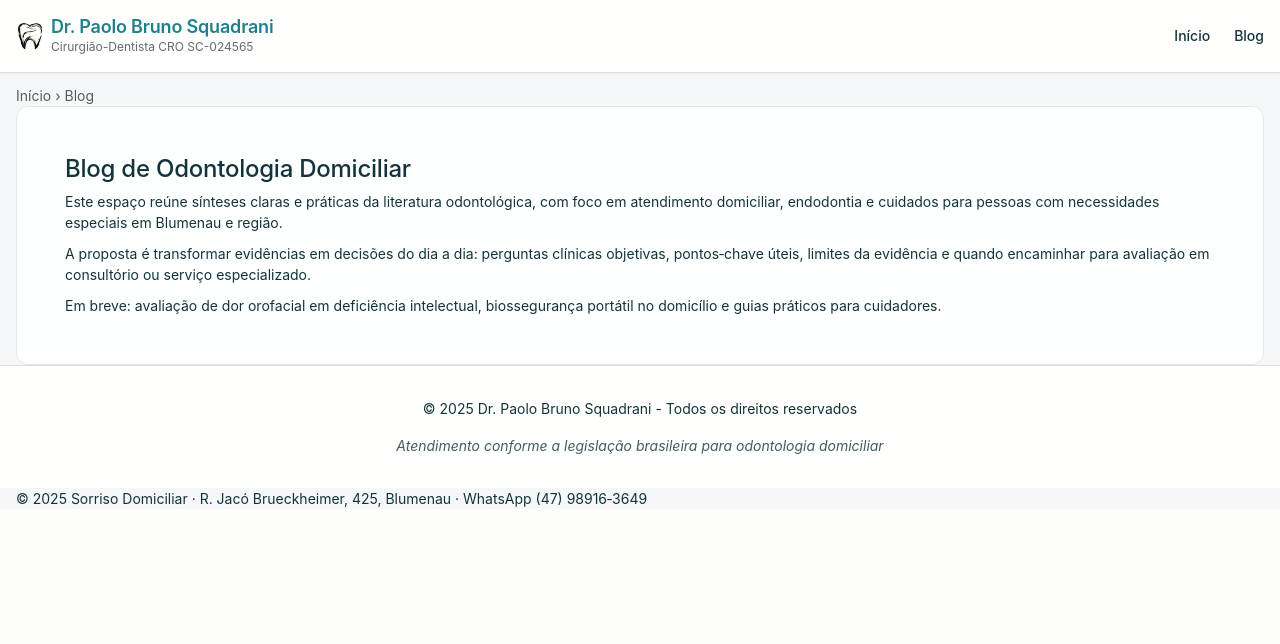
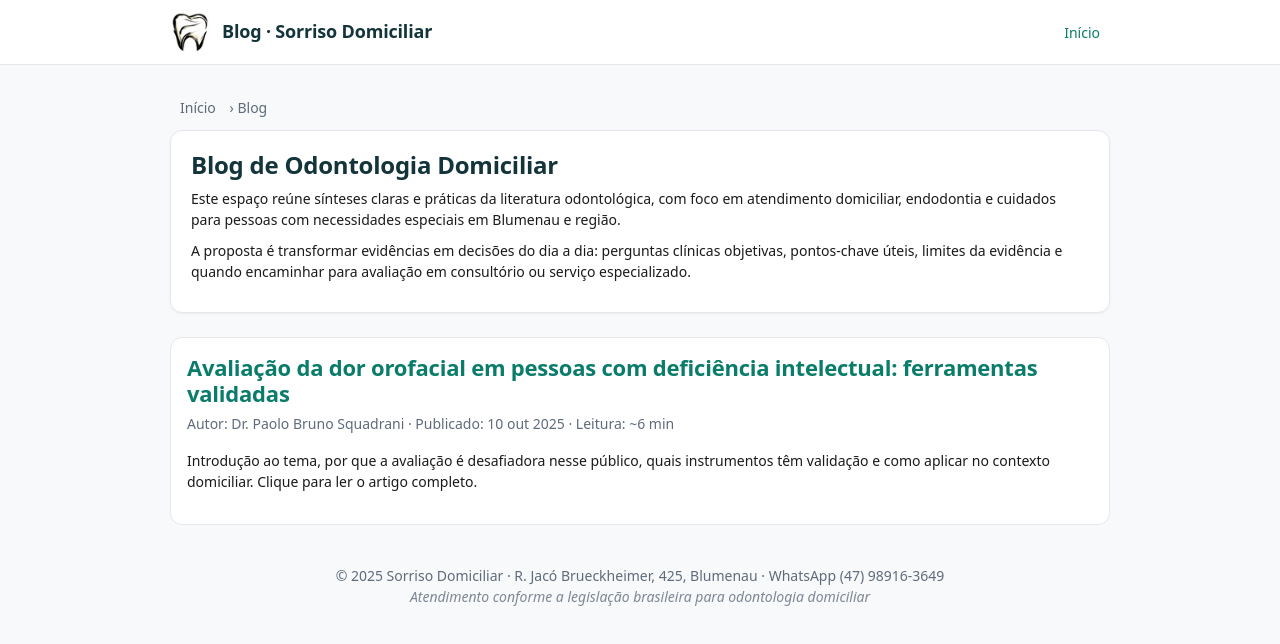
Before and after one commit to paolobrunosquadrani/sorrisodomiciliar.com.br, a plain HTML site: page blog/index.html in a window 1280 px wide. Drawn offline with Linux system fonts and the light colour scheme; a web font is replaced by a local one.

Commit message:
Update index.html

```diff
--- a/blog/index.html
+++ b/blog/index.html
@@ -3,40 +3,37 @@
 <head>
   <meta charset="UTF-8">
   <meta name="viewport" content="width=device-width, initial-scale=1">
-
   <title>Blog | Sorriso Domiciliar – Odontologia domiciliar em Blumenau</title>
   <meta name="description" content="Introdução do blog: conteúdos práticos e baseados em evidência sobre odontologia domiciliar, endodontia e cuidados para necessidades especiais.">
   <link rel="canonical" href="https://www.sorrisodomiciliar.com.br/blog/">
   <link rel="icon" href="/favicon.ico" type="image/x-icon">
   <link rel="stylesheet" href="/style.css">
-
-  <!-- Preload do fundo do blog -->
-  <link rel="preload" as="image" href="/blog/Sfondo.png">
-
-  <!-- Ajustes visuais específicos do blog (mínimos, mantendo o seu estilo) -->
   <style>
-    body.blog {
-      /* usa o seu CSS base e aplica o fundo do blog */
-      background: #f5f7f9 url("/blog/Sfondo.png") center/cover no-repeat fixed;
-    }
-    .blog-hero {
-      padding: clamp(24px, 4vw, 48px);
-      border: 1px solid #e5e7eb;
-      border-radius: 12px;
-      background: rgba(255,255,255,.9);
-    }
-    .blog-hero h2 { margin: 0 0 8px }
-    .blog-hero p { margin: 0 }
-    .breadcrumb {
-      margin: 12px 0 0;
-      color: var(--color-text-muted, #5a5a5a);
-      font-size: 14px;
-    }
-    .breadcrumb a { color: inherit; text-decoration: none }
-    .breadcrumb a:hover { text-decoration: underline }
+    :root{--text:#1a1a1a;--muted:#5f6b7a;--border:#e5e7eb;--bg:#ffffff;--accent:#0a7c6a;--maxw:980px}
+    html,body{height:100%}
+    body{margin:0;font-family:system-ui,-apple-system,"Segoe UI",Roboto,"Helvetica Neue",Arial;background:#f7f9fb;color:var(--text)}
+    .container{max-width:var(--maxw);margin:0 auto;padding:20px}
+    .topbar{background:#fff;border-bottom:1px solid var(--border)}
+    .topbar .inner{display:flex;align-items:center;justify-content:space-between;gap:16px;max-width:var(--maxw);margin:0 auto;padding:12px 20px}
+    .brand{display:flex;align-items:center;gap:12px}
+    .brand img{width:40px;height:40px}
+    .brand h1{font-size:18px;margin:0}
+    nav a{color:var(--accent);text-decoration:none;padding:8px 10px;border-radius:6px}
+    nav a:hover{background:#e8faf6}
+    .card{background:#fff;border:1px solid var(--border);border-radius:12px;padding:20px}
+    .breadcrumb{font-size:14px;color:var(--muted);margin:12px 0}
+    .breadcrumb a{color:inherit;text-decoration:none}
+    .breadcrumb a:hover{text-decoration:underline}
+    .hero h2{margin:0 0 8px}
+    .hero p{margin:0 0 10px}
+    .post-list{margin-top:24px;display:grid;gap:16px}
+    .post{background:#fff;border:1px solid var(--border);border-radius:12px;padding:16px}
+    .post h3{margin:0 0 6px;font-size:22px}
+    .meta{color:var(--muted);font-size:14px}
+    .post a{color:var(--accent);text-decoration:none}
+    .post a:hover{text-decoration:underline}
+    footer{color:var(--muted);font-size:14px;padding:20px 0;text-align:center}
   </style>
-
-  <!-- Structured Data: Breadcrumb para Home > Blog -->
   <script type="application/ld+json">
   {
     "@context":"https://schema.org",
@@ -48,64 +45,48 @@
   }
   </script>
 </head>
-<body class="blog">
-  <!-- Header (mesma estrutura e classes da sua home) -->
-  <header class="header">
-    <div class="container">
-      <div class="header-content">
-        <div class="logo">
-          <img src="/Logo.ico" alt="Logo Dr. Paolo Bruno Squadrani" width="200" height="200" class="logo-img">
-          <div class="logo-texts">
-            <h1 class="logo-text">Dr. Paolo Bruno Squadrani</h1>
-            <p class="logo-subtitle">Cirurgião-Dentista CRO SC-024565</p>
-          </div>
-        </div>
-        <nav class="nav">
-          <a href="/" class="nav-link" rel="home">Início</a>
-          <a href="/blog/" class="nav-link" aria-current="page">Blog</a>
-        </nav>
+<body>
+  <div class="topbar">
+    <div class="inner">
+      <div class="brand">
+        <img src="/Logo.ico" alt="">
+        <h1>Blog · Sorriso Domiciliar</h1>
       </div>
+      <nav aria-label="Navegação principal">
+        <a href="/" rel="home">Início</a>
+      </nav>
     </div>
-  </header>
+  </div>
 
-  <main id="conteudo" class="container" role="main">
-    <!-- Breadcrumb simples visível -->
+  <main class="container" id="conteudo" role="main">
     <nav class="breadcrumb" aria-label="Você está aqui">
       <a href="/">Início</a> › <span>Blog</span>
     </nav>
 
-    <!-- Seção introdutiva do blog (apenas esta, por ora) -->
-    <section class="hero blog-hero" aria-label="Introdução do blog">
+    <section class="card hero" aria-label="Introdução do blog">
       <h2>Blog de Odontologia Domiciliar</h2>
-      <p>
-        Este espaço reúne sínteses claras e práticas da literatura odontológica, com foco em atendimento domiciliar, endodontia e cuidados para pessoas com necessidades especiais em Blumenau e região.
-      </p>
-      <p style="margin-top:10px">
-        A proposta é transformar evidências em decisões do dia a dia: perguntas clínicas objetivas, pontos‑chave úteis, limites da evidência e quando encaminhar para avaliação em consultório ou serviço especializado.
-      </p>
-      <p style="margin-top:10px">
-        Em breve: avaliação de dor orofacial em deficiência intelectual, biossegurança portátil no domicílio e guias práticos para cuidadores.
-      </p>
+      <p>Este espaço reúne sínteses claras e práticas da literatura odontológica, com foco em atendimento domiciliar, endodontia e cuidados para pessoas com necessidades especiais em Blumenau e região.</p>
+      <p>A proposta é transformar evidências em decisões do dia a dia: perguntas clínicas objetivas, pontos‑chave úteis, limites da evidência e quando encaminhar para avaliação em consultório ou serviço especializado.</p>
+    </section>
+
+    <section class="post-list" aria-label="Artigos recentes">
+      <article class="post">
+        <h3>
+          <a href="/blog/avaliacao-dor-orofacial-deficiencia-intelectual/">
+            Avaliação da dor orofacial em pessoas com deficiência intelectual: ferramentas validadas
+          </a>
+        </h3>
+        <p class="meta">Autor: Dr. Paolo Bruno Squadrani · Publicado: 10 out 2025 · Leitura: ~6 min</p>
+        <p>Introdução ao tema, por que a avaliação é desafiadora nesse público, quais instrumentos têm validação e como aplicar no contexto domiciliar. Clique para ler o artigo completo.</p>
+      </article>
     </section>
   </main>
 
-  <footer class="footer">
-    <div class="container">
-      <p>&copy; 2025 Dr. Paolo Bruno Squadrani - Todos os direitos reservados</p>
-      <p class="footer-legal">
-        Atendimento conforme a legislação brasileira para odontologia domiciliar
-      </p>
-    </div>
+  <footer>
+    © 2025 Sorriso Domiciliar · R. Jacó Brueckheimer, 425, Blumenau · WhatsApp (47) 98916‑3649
+    <div class="footer-legal">Atendimento conforme a legislação brasileira para odontologia domiciliar</div>
   </footer>
 
-  <!-- Reuso do seu script -->
   <script src="/app.js" defer></script>
 </body>
 </html>
-
-    <footer class="container" role="contentinfo">
-      © 2025 Sorriso Domiciliar · R. Jacó Brueckheimer, 425, Blumenau · WhatsApp (47) 98916‑3649
-    </footer>
-  </div>
-</body>
-</html>
```
